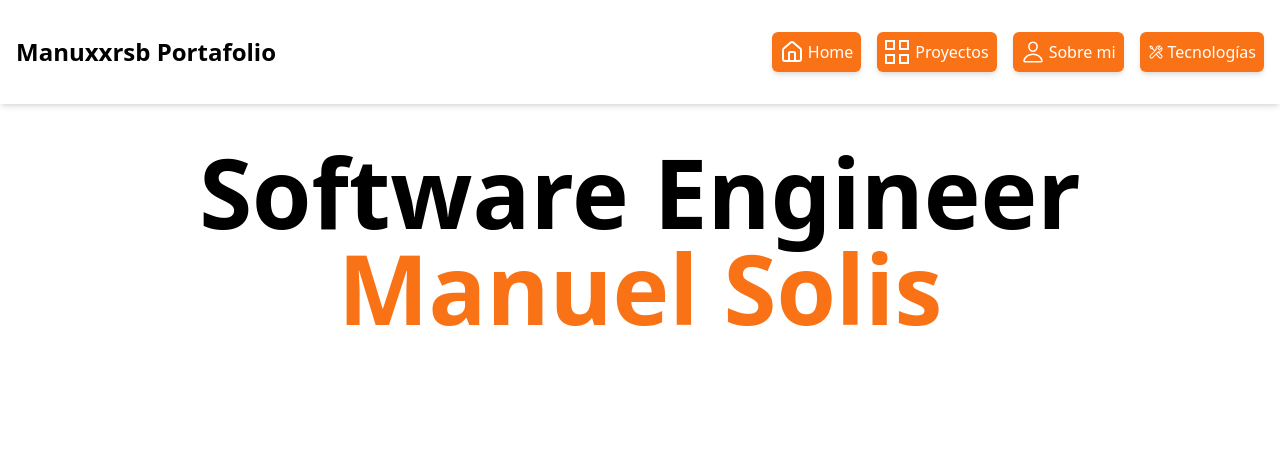
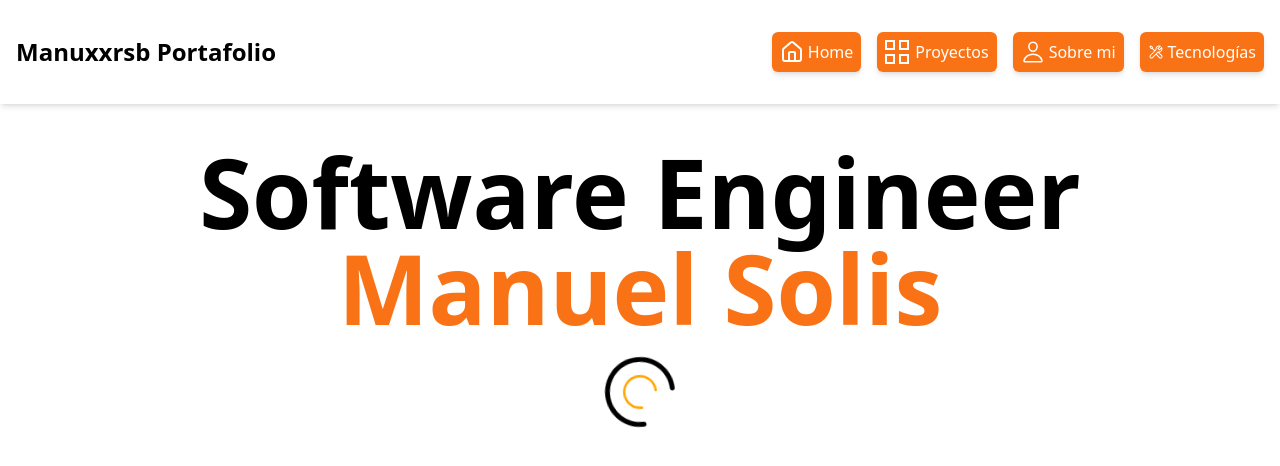
Before and after one commit to Manuxxrsb/Manuxxrsb-Portafolio, a React (Vite) app: page / in a window 1280 px wide. Shown: the top 466 px of the page. Built offline with nearby package versions, Linux system fonts and the light colour scheme.

Commit message:
Mejorar la presentación de los componentes About_me, Barra_Tecnologias y Github_proyects, añadiendo títulos y ajustando estilos

```diff
--- a/src/components/About_me.tsx
+++ b/src/components/About_me.tsx
@@ -1,12 +1,15 @@
 const About_me = () => {
   return (
     <section className="mt-36">
+      <h1 className="text-7xl font-bold items-center text-center mb-12">
+        Sobre mi
+      </h1>
+
       <img
         src="image-perfil.png"
         alt="Mi imagen"
         className="mx-auto rounded-lg w-50 h-50 shadow-2xl shadow-orange-200 m-8"
       />
-      <h1 className="text-center font-bold text-3xl m-4">Sobre mi</h1>
       <div className="text-center m-14 shadow-md shadow-orange-200 rounded-md">
         <p>
           Mi nombre es Manuel, y soy un programador en constante crecimiento,
--- a/src/components/Barra_Tecnologias.tsx
+++ b/src/components/Barra_Tecnologias.tsx
@@ -33,7 +33,11 @@ import { LiaToolsSolid } from "react-icons/lia";
 const Barra_Tecnologias = () => {
   return (
     <>
-      <div className="mt-36">
+      <div className="mt-36 items-center">
+        <h1 className="text-7xl font-bold items-center text-center mb-12">
+          Tecnologias
+        </h1>
+
         <div className="flex flex-row md:flex-row justify-center border-white  bg-orange-300 m-4 shadow-md shadow-orange-200 rounded-md to-transparent">
           <IoBrushOutline
             size="36"
--- a/src/components/Github-proyects.tsx
+++ b/src/components/Github-proyects.tsx
@@ -17,7 +17,10 @@ const GitHubProjects: React.FC = () => {
 
   return (
     <section className="mt-36">
-      <h2 className="text-2xl font-bold m-6">Proyectos de GitHub</h2>
+      <h2 className="text-7xl font-bold items-center text-center mb-12">
+        <span className="text-orange-500">Proyectos</span> de{" "}
+        <span className="text-orange-500">GitHub</span>
+      </h2>
       <div className="grid grid-cols-1 sm:grid-cols-2 md:grid-cols-3 gap-6">
         {repos.map((repo) => (
           <div
--- a/src/components/Home.tsx
+++ b/src/components/Home.tsx
@@ -1,4 +1,5 @@
 import React from "react";
+import { AiOutlineLoading3Quarters } from "react-icons/ai";
 
 const Home: React.FC = () => {
   return (
@@ -6,6 +7,17 @@ const Home: React.FC = () => {
       <h1 className="text-8xl font-bold">Software Engineer</h1>
       <h1 className="text-8xl font-bold text-orange-500">Manuel Solis</h1>
       <h2 className="text-4xl"></h2>
+      <div className="flex justify-center items-center mt-14">
+        <AiOutlineLoading3Quarters
+          size={70}
+          className="m-4 absolute animate-spin duration-[16000ms] "
+        />
+        <AiOutlineLoading3Quarters
+          size={34}
+          color="orange"
+          className="m-8 absolute animate-spin duration-2000"
+        />
+      </div>
     </div>
   );
 };
```
